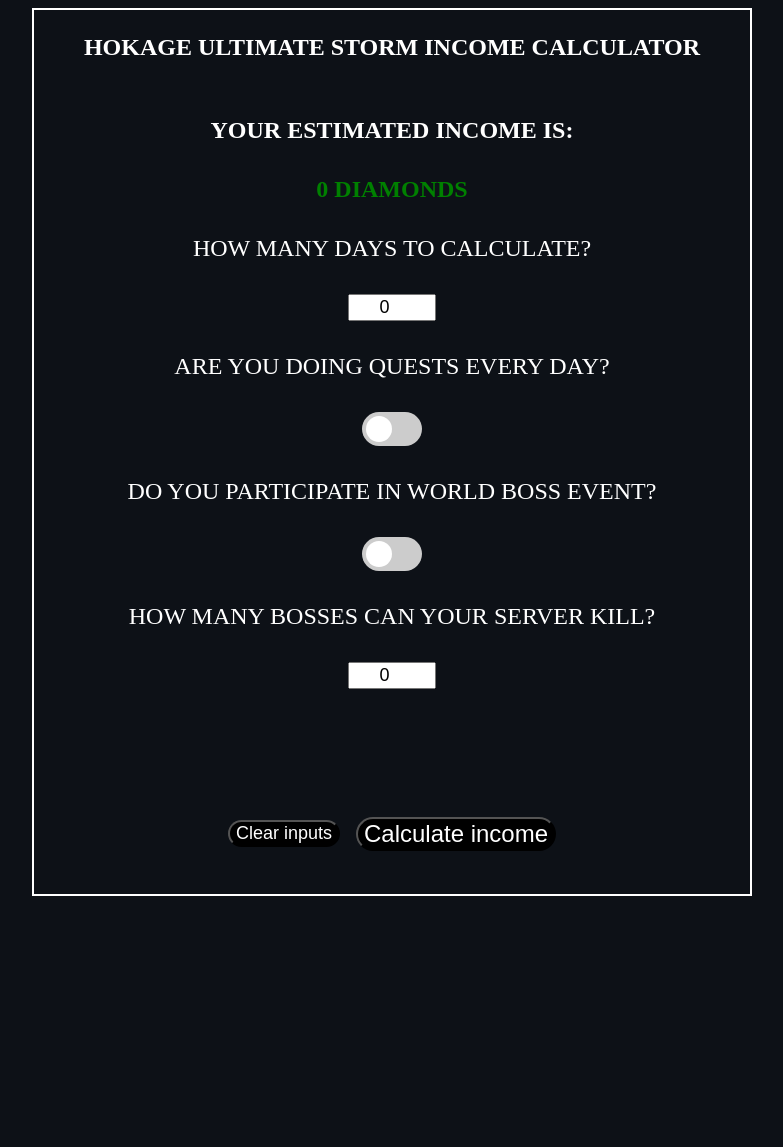
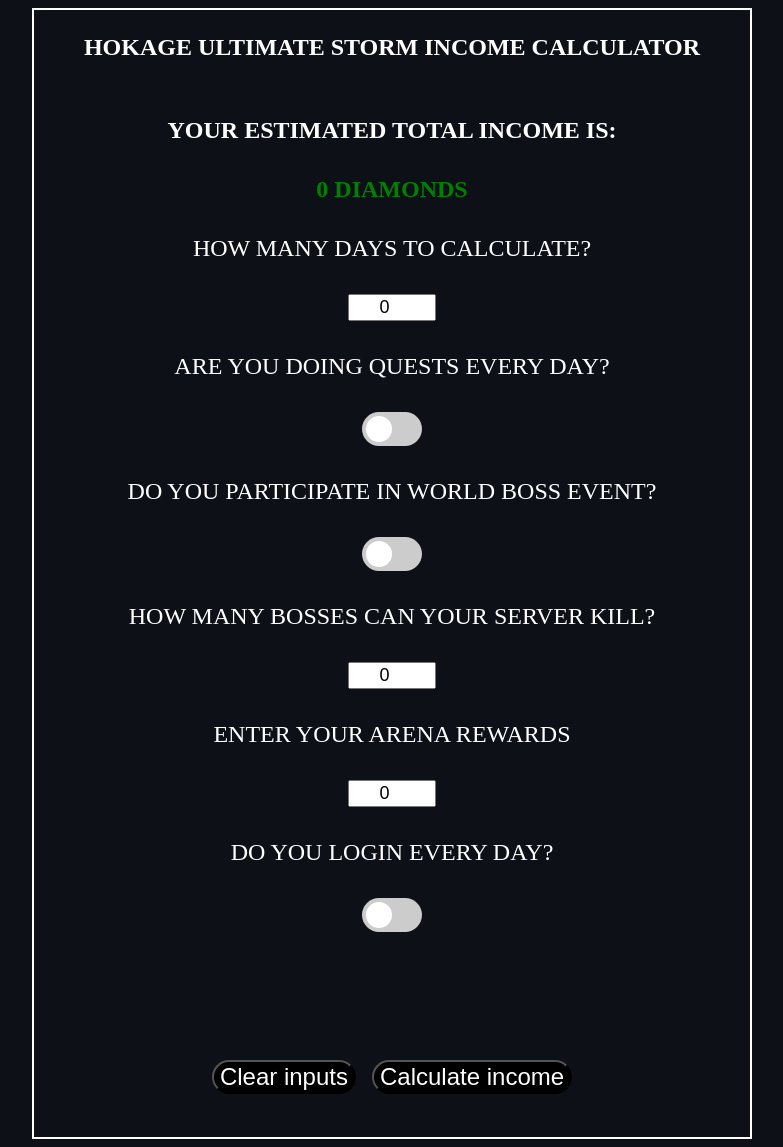
Before and after one commit to KGergo02/hokagestorm, a PHP site: page / in a window 1280 px wide. Shown: the whole page, without its empty margins (248-1031 px from the left). Before the commit the page ends 896 px from the top, so only its background shows below. Run offline with PHP 8.4, Linux system fonts and the light colour scheme.

Commit message:
adding more features

```diff
--- a/index.html
+++ b/index.html
@@ -12,7 +12,7 @@
 		<section id="content">
 			<p id="top"><strong>Hokage Ultimate Storm Income Calculator</strong></p>
 
-			<p><strong>Your estimated income is:</strong></p>
+			<p><strong>Your estimated total income is:</strong></p>
 
 			</span><span id="income">0 diamonds</span>
 
@@ -43,10 +43,20 @@
 
 			  <input type="number" min="0" value="0" id="serverKills">
 
+			  <p>Enter your arena rewards</p>
+
+			  <input type="number" min="0" value="0" id="arenaRewards">
+
+			  <p> Do you login every day?</p>
+			<label class="switch">
+				<input type="checkbox" id="login">
+				<span class="slider round"></span>
+			  </label>
+
 			  <br><br><br>
 
 			  <section id="buttons">
-				  <input type="button" value="Clear inputs" onclick="clearInputs()">
+				  <input type="button" value="Clear inputs" onclick="clearInputs()"></input>
 				  <a href="#top"></input><input type="button" value="Calculate income"  onclick="calculateIncome()"></a>
 				</section>
 		</section>
--- a/scripts/main.js
+++ b/scripts/main.js
@@ -6,7 +6,11 @@ function clearInputs()
     document.getElementById("worldBoss").checked = false;
     document.getElementById("days").value = "0";
     document.getElementById("bossesKilled").value = "0";
+    document.getElementById("kills").setAttribute("hidden",true);
     document.getElementById("serverKills").value = "0";
+    document.getElementById("arenaRewards").value = "0";
+    document.getElementById("income").innerHTML = "0 diamonds";
+    document.getElementById("login").checked = false;
 }
 
 function calculateIncome()
@@ -21,34 +25,60 @@ function calculateIncome()
 
         var cost = 0;
 
+        var amounts = [10,12,14,16,20];
+
+        var loginBonuses = [100,100,100,100,100,150,150];
+
         if(document.getElementById("dailyQuests").checked)
         {
-            income += 70;
+            income += 70 * days;
         }
 
         if(document.getElementById("worldBoss").checked)
         {
             cost += 100 * days;
 
-            income += document.getElementById("bossesKilled").value * 100;
+            income += document.getElementById("bossesKilled").value * 100 * days;
         }
 
-        var amounts = [10,12,14,16,20];
 
             for(var i = 0; i < document.getElementById("serverKills").value; i++)
             {
                 if(i < 4)
                 {
-                    income += amounts[i];
+                    income += amounts[i] * days;
                 }
                 else
                 {
-                    income += 20;
+                    income += 20 * days;
                 }
             }
 
+            if(document.getElementById("login").checked)
+            {
+                var count = days;
 
-        income *= days;
+                var hv = 0;
+
+                while(count != 0)
+                {
+                    income += loginBonuses[hv++];
+
+                    count--;
+
+                    if(hv == 3 || hv == 6)
+                    {
+                        income += 100;
+                    }
+
+                    if(hv == 7)
+                    {
+                        hv = 0;
+                    }
+                }
+            }
+
+        income += Number(document.getElementById("arenaRewards").value) * days;
 
         income -= cost;
 
@@ -69,11 +99,13 @@ function checkValues()
 {
     var errors = 0;
 
+    var message = "";
+
     if(document.getElementById("days").value <= 0)
     {
         errors++;
 
-        alert("Days can't be lower than 1");
+        message += "Days can't be lower than 1\n";
     }
 
     if(document.getElementById("bossesKilled").value < 0 || document.getElementById("bossesKilled").value > 10)
@@ -82,11 +114,11 @@ function checkValues()
 
         if(document.getElementById("bossesKilled").value < 0)
         {
-            alert("World boss kills can't be lower than 0");
+            message += "World boss kills can't be lower than 0\n";
         }
         else
         {
-            alert("World boss kills can't be higher than 10");
+            message += "World boss kills can't be higher than 10\n";
         }
     }
 
@@ -94,7 +126,14 @@ function checkValues()
     {
         errors++;
 
-        alert("World boss server kills can't be lower than 0");
+        message += "World boss server kills can't be lower than 0\n";
+    }
+
+    if(document.getElementById("arenaRewards").value < 0)
+    {
+        errors++;
+
+        message += "Arena rewards can't be lower than 0\n";
     }
 
     if(errors == 0)
@@ -103,6 +142,7 @@ function checkValues()
     }
     else
     {
+        alert(message);
         return false;
     }
 }
--- a/stylesheets/index.css
+++ b/stylesheets/index.css
@@ -36,16 +36,11 @@ main
 	font-size: large;
   }
 
-  section>input[type="button"]
-  {
-	font-size:large;
-  }
-
   input[type="button"]
   {
 	border-radius: 34px;
   	left: 50%;
-	font-size:x-large;
+	font-size:x-large !important;
 	color:white;
 	background-color:black;
   }
```
